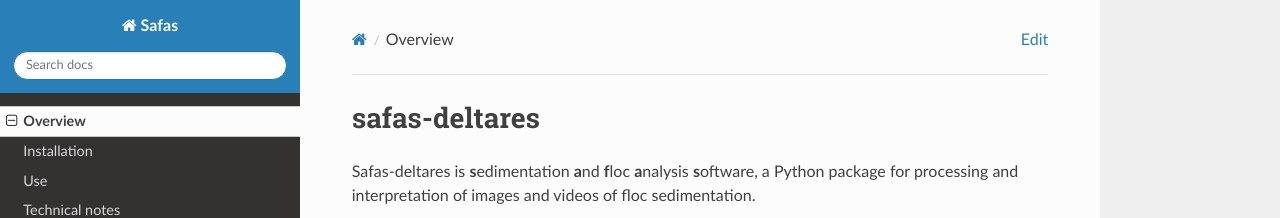
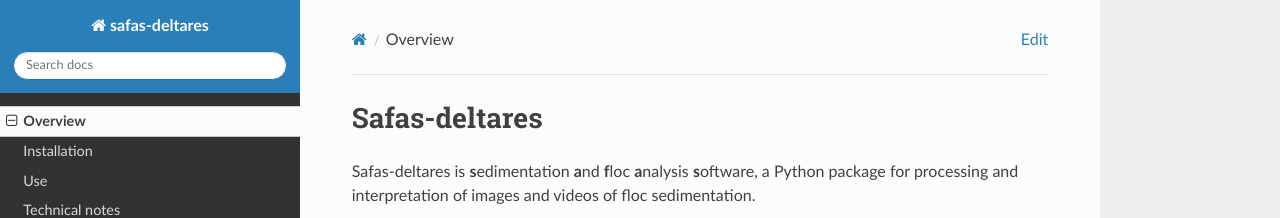
Before and after one commit to cskv/safas-deltares, an MkDocs documentation site: the page built from docs/index.md, in a window 1280 px wide and 900 px high. Shown: the top 218 px of the window. Built offline with MkDocs 1.6.1, drawn with Linux system fonts in a browser that asks for light colours; nearby versions of some CDN libraries.

Commit message:
Changed title in mkdocs.yml

```diff
--- a/docs/index.md
+++ b/docs/index.md
@@ -1,4 +1,4 @@
-# safas-deltares
+# Safas-deltares
 
 Safas-deltares is **s**edimentation **a**nd **f**loc **a**nalysis **s**oftware, a Python package for processing and interpretation of images and videos of floc sedimentation.
 
--- a/mkdocs.yml
+++ b/mkdocs.yml
@@ -1,4 +1,4 @@
-site_name: Safas
+site_name: safas-deltares
 
 theme: readthedocs
 edit_uri: docs/
```
